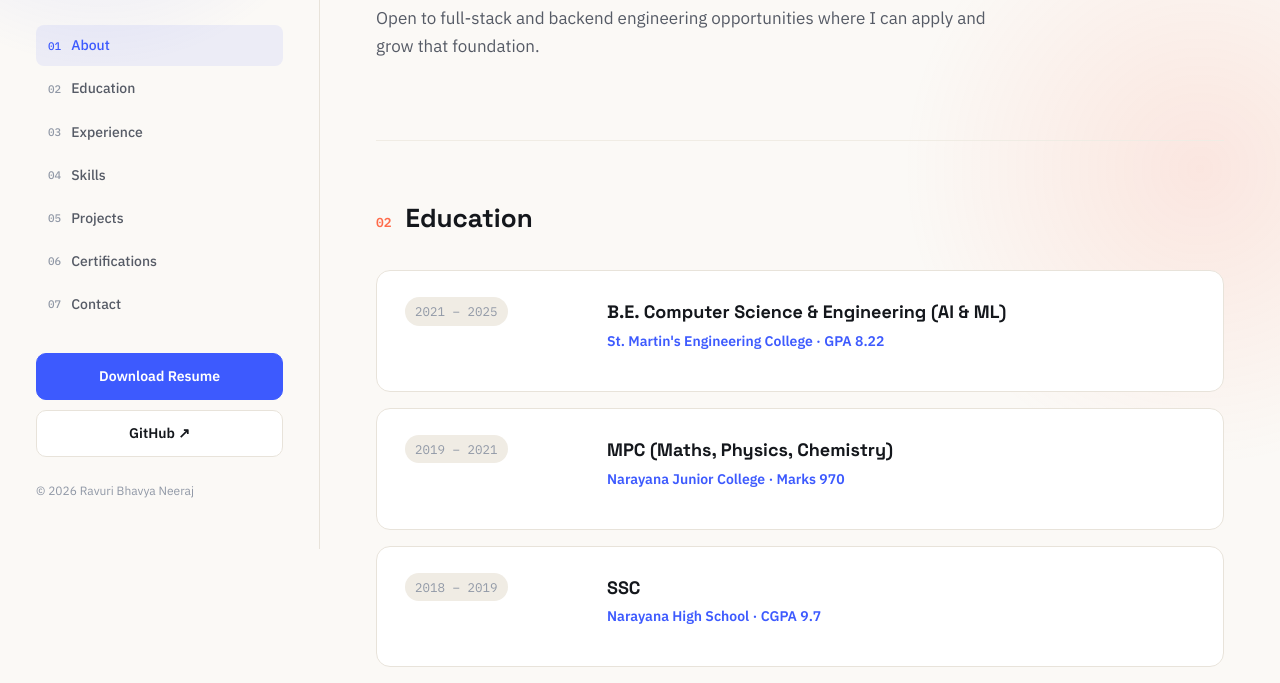
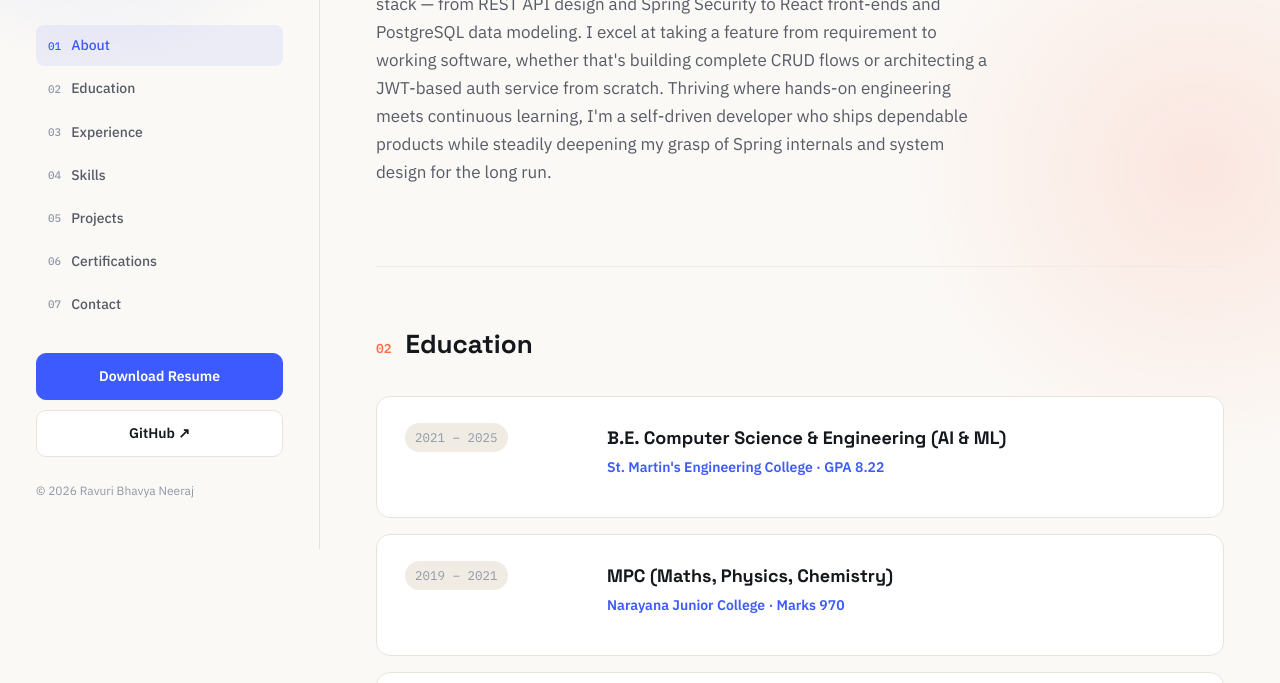
Before and after one commit to Bhavyaneeraj/Bhavyaneeraj.github.io, a plain HTML site: page index.html in a window 1280 px wide. Shown: the part 251-934 px from the top of the page. Drawn offline with Linux system fonts and the light colour scheme.

Commit message:
Changed Bio

```diff
--- a/index.html
+++ b/index.html
@@ -217,8 +217,7 @@
 
     <section id="about">
       <div class="sec-head"><span class="idx">01</span><h2>About</h2></div>
-      <p class="lede">I build backend systems and full-stack applications with Java, Spring Boot, and React — currently at HCL Technologies, and deepening my grasp of Spring internals and system design through self-directed study alongside day-to-day engineering work.</p>
-      <p class="lede">Open to full-stack and backend engineering opportunities where I can apply and grow that foundation.</p>
+      <p class="lede">As a Full Stack Developer at HCL Technologies, I turn backend fundamentals into production-ready systems that power real, user-facing applications. Backed by hands-on project work spanning e-commerce platforms, event-driven pipelines, and authentication systems, my expertise spans the full Java web stack — from REST API design and Spring Security to React front-ends and PostgreSQL data modeling. I excel at taking a feature from requirement to working software, whether that's building complete CRUD flows or architecting a JWT-based auth service from scratch. Thriving where hands-on engineering meets continuous learning, I'm a self-driven developer who ships dependable products while steadily deepening my grasp of Spring internals and system design for the long run.</p>
     </section>
 
     <section id="education">
```
